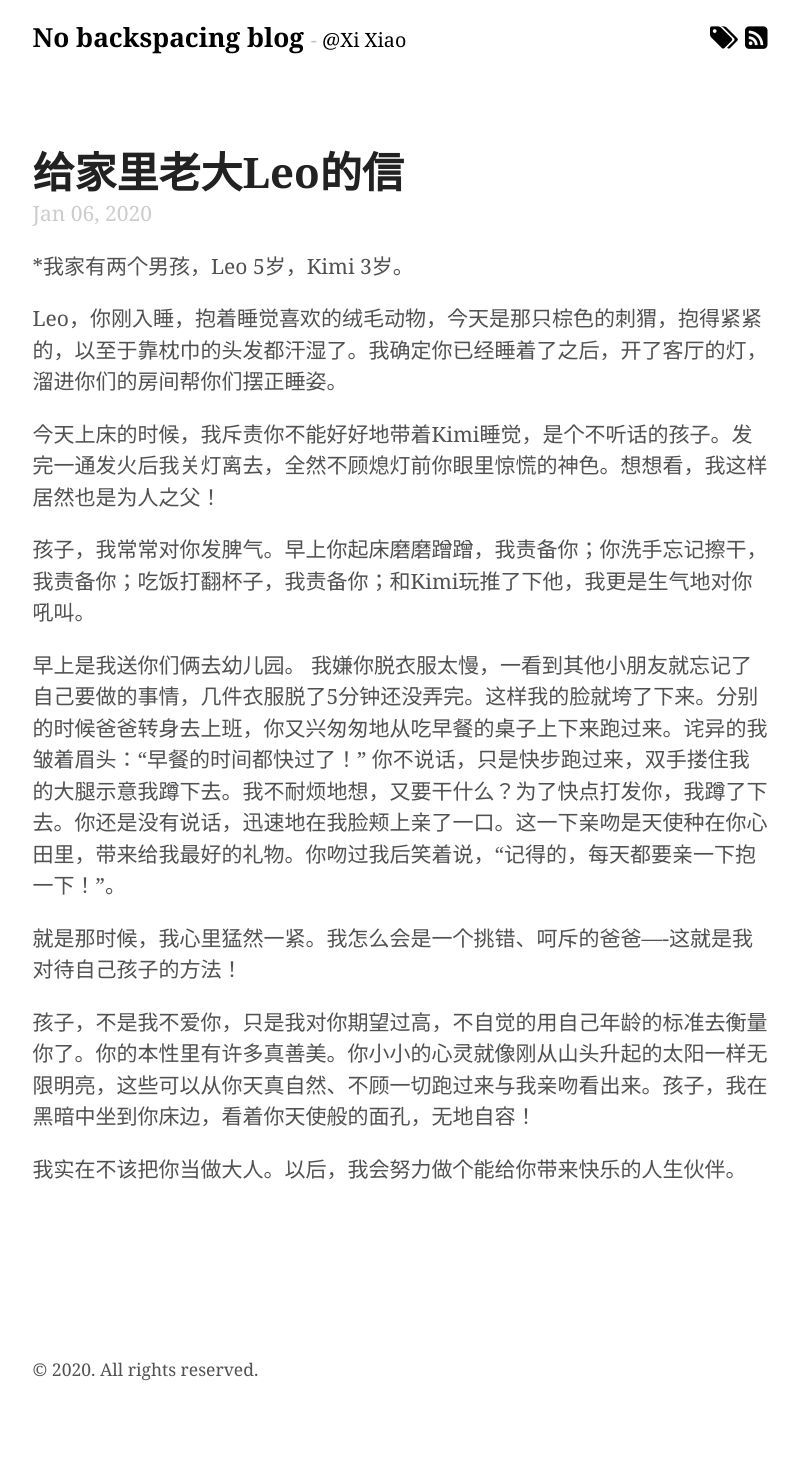
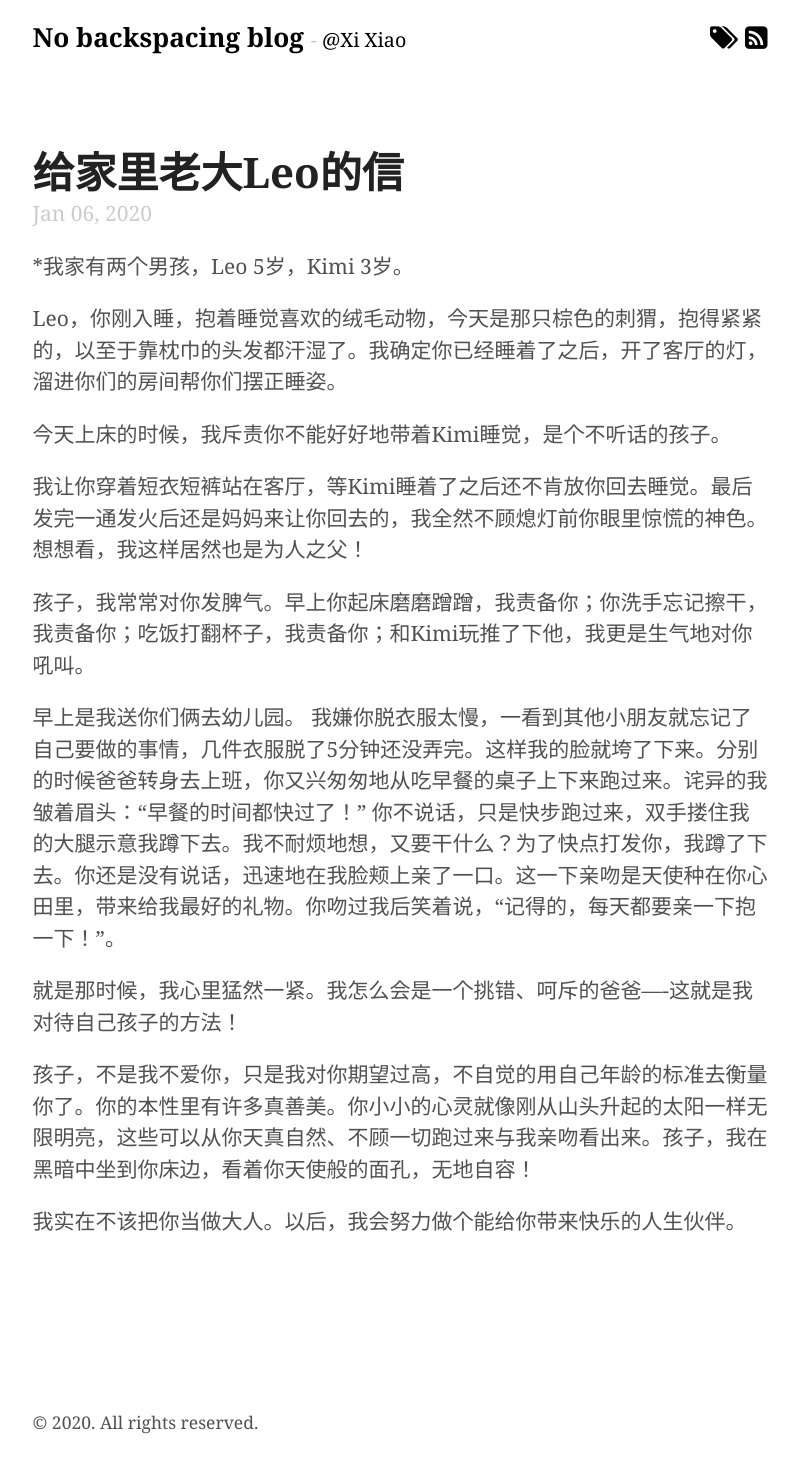
Before and after one commit to Xixiao007/Xixiao007.github.io, a Jekyll site: the page built from _posts/2020-01-06-letter.md, in a window 1280 px wide. Shown: the whole page, without its empty margins (240-1039 px from the left). Built offline with Jekyll 4.4.1, drawn with Linux system fonts in a browser that asks for light colours; nearby versions of some CDN libraries; comment, search, counter and statistics services are not loaded; before the commit the page ends 1427 px from its top, so only the background shows below that.

Commit message:
Update 2020-01-06-letter.md

```diff
--- a/_posts/2020-01-06-letter.md
+++ b/_posts/2020-01-06-letter.md
@@ -9,7 +9,9 @@ comments: true
 
 Leo，你刚入睡，抱着睡觉喜欢的绒毛动物，今天是那只棕色的刺猬，抱得紧紧的，以至于靠枕巾的头发都汗湿了。我确定你已经睡着了之后，开了客厅的灯，溜进你们的房间帮你们摆正睡姿。
 
-今天上床的时候，我斥责你不能好好地带着Kimi睡觉，是个不听话的孩子。发完一通发火后我关灯离去，全然不顾熄灯前你眼里惊慌的神色。想想看，我这样居然也是为人之父！
+今天上床的时候，我斥责你不能好好地带着Kimi睡觉，是个不听话的孩子。
+
+我让你穿着短衣短裤站在客厅，等Kimi睡着了之后还不肯放你回去睡觉。最后发完一通发火后还是妈妈来让你回去的，我全然不顾熄灯前你眼里惊慌的神色。想想看，我这样居然也是为人之父！
 
 孩子，我常常对你发脾气。早上你起床磨磨蹭蹭，我责备你；你洗手忘记擦干，我责备你；吃饭打翻杯子，我责备你；和Kimi玩推了下他，我更是生气地对你吼叫。
 
```
